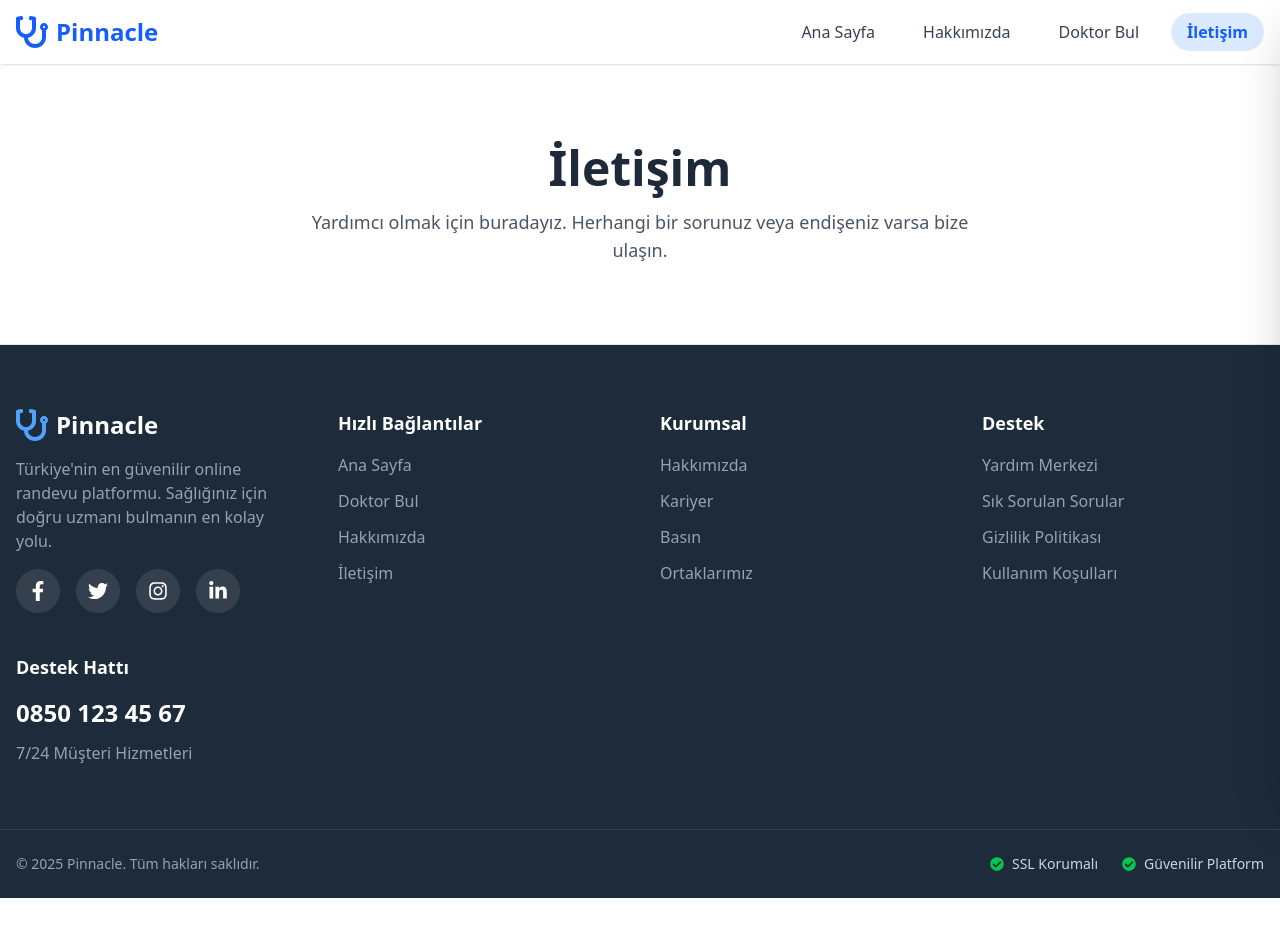
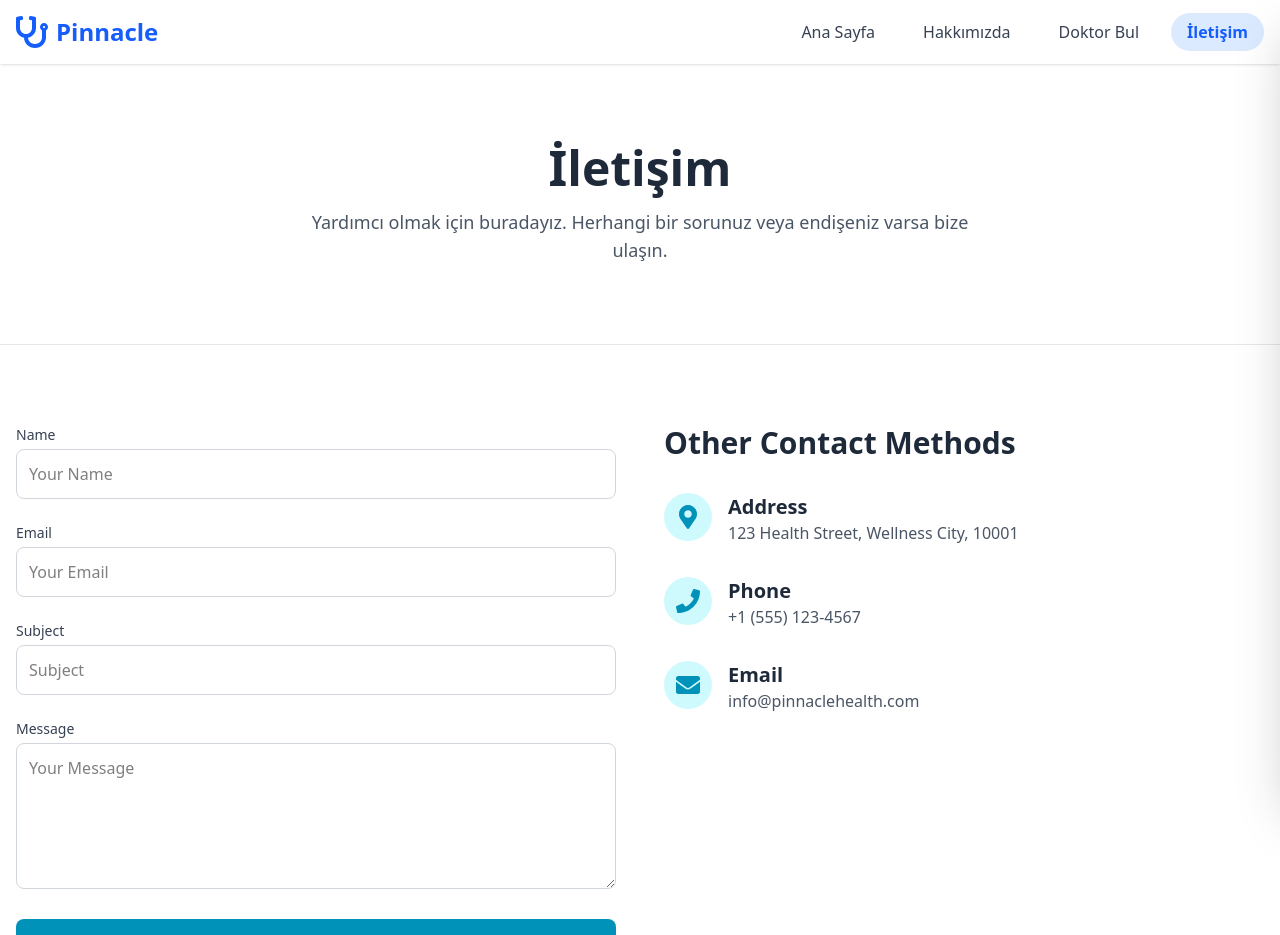
Before and after one commit to EnderKaran/pinnacle-health-systems-frontend, a React (Vite) app: page /iletisim in a window 1280 px wide. Shown: the top 935 px of the page. Before the commit the page ends 898 px from the top, so only its background shows below. Built offline with nearby package versions, Linux system fonts and the light colour scheme.

Commit message:
iletşim sayfasi bitti formik&yup olarak yapildi

```diff
--- a/package.json
+++ b/package.json
@@ -12,6 +12,7 @@
   "dependencies": {
     "@tailwindcss/vite": "^4.1.13",
     "clsx": "^2.1.1",
+    "formik": "^2.4.6",
     "framer-motion": "^12.23.12",
     "react": "^19.1.1",
     "react-dom": "^19.1.1",
@@ -19,7 +20,8 @@
     "react-router-dom": "^7.8.2",
     "swiper": "^11.2.10",
     "tailwind-merge": "^3.3.1",
-    "tailwindcss": "^4.1.13"
+    "tailwindcss": "^4.1.13",
+    "yup": "^1.7.0"
   },
   "devDependencies": {
     "@eslint/js": "^9.33.0",
--- /dev/null
+++ b/src/components/ContactFormSection.jsx
@@ -0,0 +1,117 @@
+import React from 'react'
+import { Formik, Form, Field, ErrorMessage } from 'formik';
+import * as Yup from 'yup';
+import { FaMapMarkerAlt, FaPhone, FaEnvelope } from 'react-icons/fa';
+
+//sağ taraftaki dizi bilgileri
+const contactDetails = [
+    {
+    icon: FaMapMarkerAlt,
+    title: "Address",
+    details: "123 Health Street, Wellness City, 10001",
+  },
+  {
+    icon: FaPhone,
+    title: "Phone",
+    details: "+1 (555) 123-4567",
+  },
+  {
+    icon: FaEnvelope,
+    title: "Email",
+    details: "info@pinnaclehealth.com",
+  },
+];
+
+// Form doğrulama şeması (Yup ile)
+const ContactSchema = Yup.object().shape({
+    name: Yup.string().required('İsim alanı zorunludur.'),
+    email: Yup.string().email('Geçersiz e-posta adresi.').required('E-posta alanı zorunludur.'),
+    subject: Yup.string().required('Konu alanı zorunludur.'),
+    message: Yup.string().min(10, 'Mesajınız en az 10 karakter olmalıdır.').required('Mesaj alanı zorunludur.'),
+});
+
+function ContactFormSection() {
+  return (
+    <section className="bg-white py-16 lg:py-20">
+      <div className="container mx-auto px-4">
+        <div className="grid grid-cols-1 lg:grid-cols-2 gap-12">
+
+          {/* Sütun 1: İletişim Formu */}
+          <div>
+            <Formik
+              initialValues={{ name: '', email: '', subject: '', message: '' }}
+              validationSchema={ContactSchema}
+              onSubmit={(values, { setSubmitting, resetForm }) => {
+                // Gerçek bir uygulamada burada e-posta gönderme işlemi yapılır.
+                // Şimdilik sadece bir simülasyon yapıyoruz.
+                setTimeout(() => {
+                  alert("Mesajınız başarıyla gönderildi!\n" + JSON.stringify(values, null, 2));
+                  resetForm();
+                  setSubmitting(false);
+                }, 1000);
+              }}
+            >
+              {({ isSubmitting }) => (
+                <Form className="space-y-6">
+                  {/* Name */}
+                  <div>
+                    <label htmlFor="name" className="block text-sm font-medium text-gray-700 mb-1">Name</label>
+                    <Field type="text" name="name" placeholder="Your Name" className="w-full p-3 border border-gray-300 rounded-lg focus:ring-2 focus:ring-cyan-500 focus:border-cyan-500 transition" />
+                    <ErrorMessage name="name" component="div" className="text-red-500 text-sm mt-1" />
+                  </div>
+
+                  {/* Email */}
+                  <div>
+                    <label htmlFor="email" className="block text-sm font-medium text-gray-700 mb-1">Email</label>
+                    <Field type="email" name="email" placeholder="Your Email" className="w-full p-3 border border-gray-300 rounded-lg focus:ring-2 focus:ring-cyan-500 focus:border-cyan-500 transition" />
+                    <ErrorMessage name="email" component="div" className="text-red-500 text-sm mt-1" />
+                  </div>
+
+                  {/* Subject */}
+                  <div>
+                    <label htmlFor="subject" className="block text-sm font-medium text-gray-700 mb-1">Subject</label>
+                    <Field type="text" name="subject" placeholder="Subject" className="w-full p-3 border border-gray-300 rounded-lg focus:ring-2 focus:ring-cyan-500 focus:border-cyan-500 transition" />
+                    <ErrorMessage name="subject" component="div" className="text-red-500 text-sm mt-1" />
+                  </div>
+
+                  {/* Message */}
+                  <div>
+                    <label htmlFor="message" className="block text-sm font-medium text-gray-700 mb-1">Message</label>
+                    <Field as="textarea" name="message" placeholder="Your Message" rows="5" className="w-full p-3 border border-gray-300 rounded-lg focus:ring-2 focus:ring-cyan-500 focus:border-cyan-500 transition" />
+                    <ErrorMessage name="message" component="div" className="text-red-500 text-sm mt-1" />
+                  </div>
+
+                  {/* Submit Button */}
+                  <div>
+                    <button type="submit" disabled={isSubmitting} className="w-full bg-cyan-600 text-white font-bold py-3 px-6 rounded-lg hover:bg-cyan-700 transition duration-300 disabled:bg-gray-400">
+                      {isSubmitting ? 'Gönderiliyor...' : 'Send Message'}
+                    </button>
+                  </div>
+                </Form>
+              )}
+            </Formik>
+          </div>
+
+          {/* Sütun 2: Diğer İletişim Yöntemleri */}
+          <div className="space-y-8">
+            <h2 className="text-3xl font-bold text-gray-800">Other Contact Methods</h2>
+            {contactDetails.map((item) => (
+              <div key={item.title} className="flex items-start gap-4">
+                <div className="flex-shrink-0 w-12 h-12 bg-cyan-100 text-cyan-600 rounded-full flex items-center justify-center">
+                  <item.icon className="w-6 h-6" />
+                </div>
+                <div>
+                  <h3 className="text-xl font-bold text-gray-800">{item.title}</h3>
+                  <p className="text-gray-600">{item.details}</p>
+                </div>
+              </div>
+            ))}
+          </div>
+
+        </div>
+      </div>
+    </section>
+  )
+}
+
+export default ContactFormSection
--- a/src/pages/ContactPage.jsx
+++ b/src/pages/ContactPage.jsx
@@ -1,10 +1,12 @@
 import React from 'react'
 import ContactHero from '../components/ContactHero';
+import ContactFormSection from '../components/ContactFormSection';
 
 function ContactPage() {
   return (
      <>
       <ContactHero />
+      <ContactFormSection />
     </>
   )
 }
```
Also changed, not shown: 1 other file (tests, documents, lock files or other folders).
